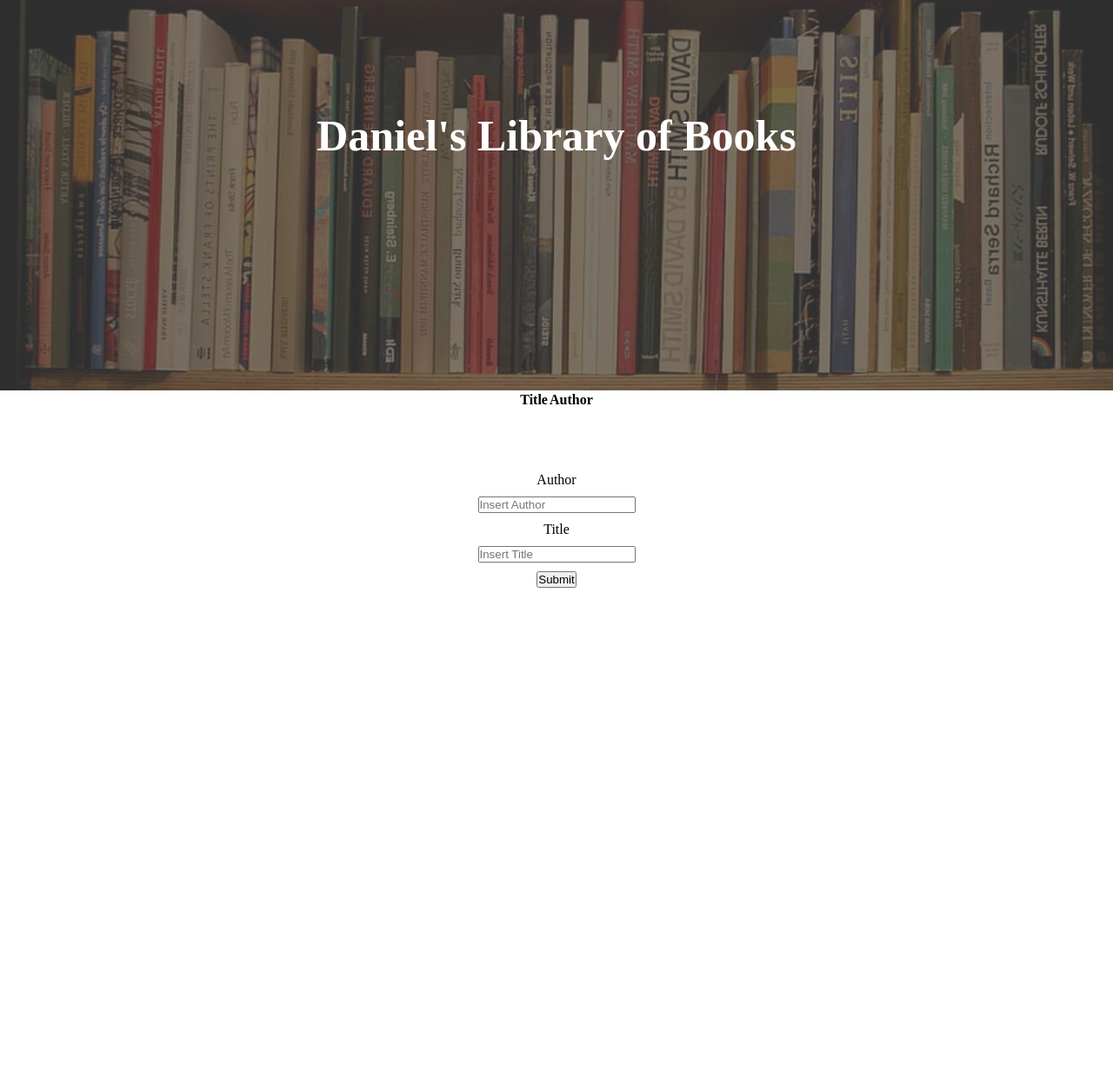
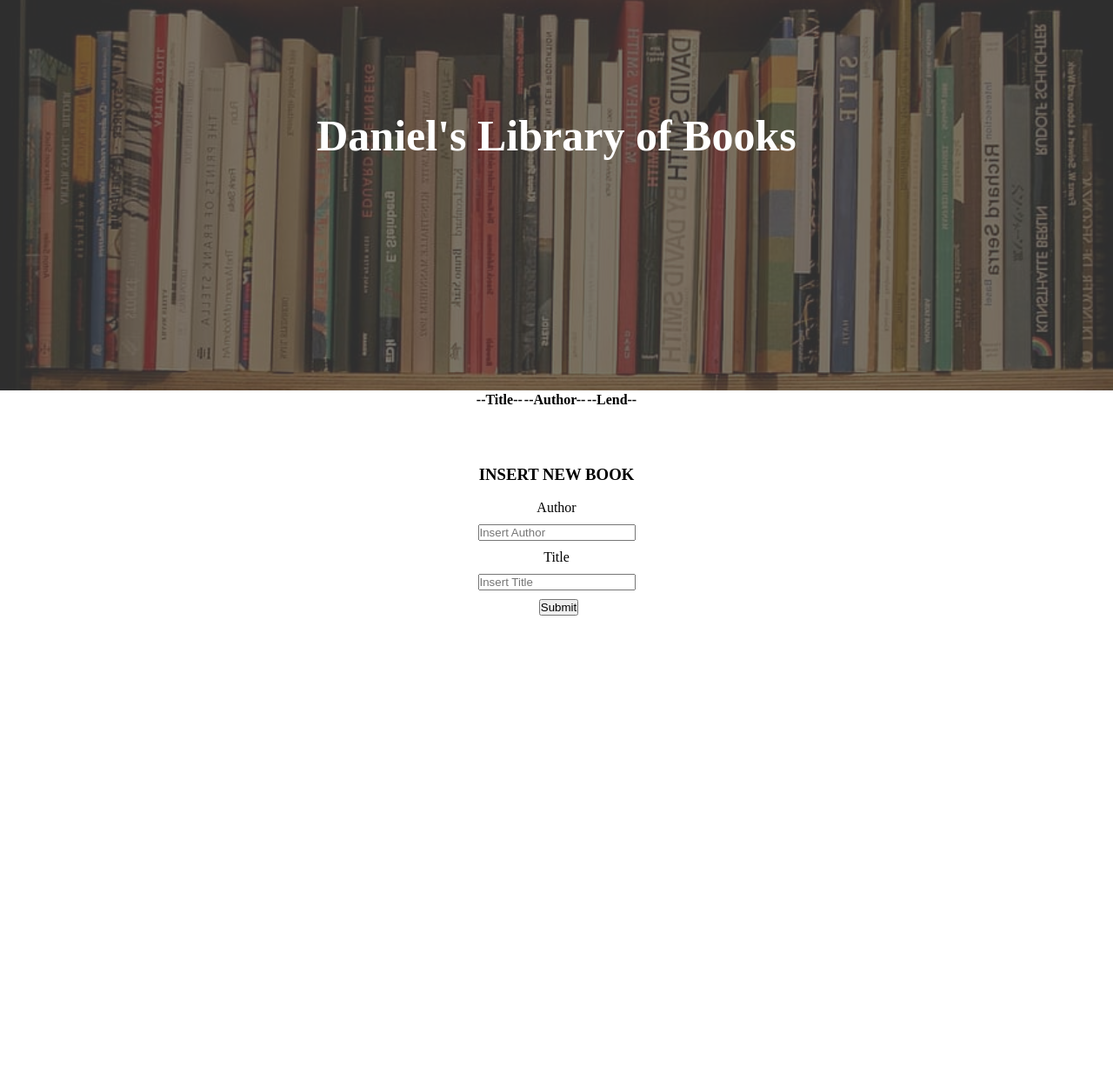
Before and after one commit to daniboi1232/schoolwebsite, a Flask app: page /library in a window 1280 px wide. Shown: the part 101-1350 px from the top of the page at 87% size. Run offline with Flask 2, Linux system fonts and the light colour scheme; data that the repository does not hold is empty; some libraries are stand-ins or nearby versions.

Commit message:
changing the layout and adding table with all books and loan button PT 1

```diff
--- a/app.py
+++ b/app.py
@@ -19,7 +19,7 @@ def get_db_connection():
 
 @app.route('/')
 def direct():
-    return render_template('index.html')
+    return redirect(url_for('login'))
 
 
 @app.route('/login', methods=['GET', 'POST'])
@@ -48,7 +48,10 @@ def login():
             session['username'] = account['username']
             session['password'] = account['password']
             # Redirect to home page
-            return render_template('main.html')
+            conn = get_db_connection()
+            title = conn.execute('SELECT * FROM books ORDER BY title').fetchall()
+            conn.close()
+            return redirect(url_for('library', info = title))
         else:
             # Account doesnt exist or username/password incorrect
             msg = 'Incorrect username/password!'
@@ -109,16 +112,16 @@ def aboutme():
     return render_template('aboutme.html')
 
 
-@app.route('/createaccount', methods=['GET','POST'])
-def createaccount():
+#@app.route('/createaccount', methods=['GET','POST'])
+#def createaccount():
     return render_template('createaccount.html')
 
 @app.route('/weirdo', methods=['GET','POST'])
 def weirdo():
     return render_template('spare.html')
 
-@app.route('/create', methods=['GET','POST'])
-def create():
+#@app.route('/create', methods=['GET','POST'])
+#def create():
     if request.method == 'POST':
         username = request.form['uname']
         password = request.form['psw']
@@ -201,7 +204,9 @@ def borrowers():
     return render_template('spare.html')
 
 
-
+@app.route('/loan', methods=['GET','POST'])
+def loan():
+    return render_template('spare.html')
 
         #if lname in search or fname in search:
             #return render_template('spare.html', info = search)
@@ -209,10 +214,9 @@ def borrowers():
             #return render_template('main.html')
 
 
-
 #@app.route('/search/<term>')
 #def search(term):
-    conn = get_db_connection()
+    #conn = get_db_connection()
 
 #getting rid of port 5000 in the url
 if __name__ == "__main__":
--- a/static/css/styles.css
+++ b/static/css/styles.css
@@ -152,3 +152,6 @@ table{
   margin-left: auto;
   margin-right: auto;
 }
+button{
+  margin-left: 5px;
+}
--- a/templates/index.html
+++ b/templates/index.html
@@ -56,9 +56,9 @@
           </div>
           <br>
 
-          <form action="createaccount" method="POST">
+          <!--<form action="createaccount" method="POST">
             <button type="submit">Create Account</button>
-          </form>
+          </form> -->
         </div>
       </div>
     </div>
--- a/templates/library.html
+++ b/templates/library.html
@@ -33,16 +33,23 @@
     <div class="wrapper">
         <table class="librarycontents" style="text-align: center;">
             <tr>
-                <th>Title</th><th>Author</th>
+                <th>--Title--</th><th>--Author--</th><th>--Lend--</th>
             </tr>
         {% for title in info %}
             <tr>
                 <td>{{ title['title']}}</td>
                 <td>{{ title['author']}}</td>
+                <td>
+                <a href="/borrowbook">
+                    <img src="/static/css/images/thumb.png" style="width: 20px; height: 20px;">
+                </a>
+                </td>
             </tr>
         {% endfor %}
         </table>
-        <br><br><br><br>
+        <br><br><br>
+        <h3>INSERT NEW BOOK</h3>
+        <br>
         <form action="addbook" method="post">
             <label for="title">Author</label>
             <br>
--- a/templates/spare.html
+++ b/templates/spare.html
@@ -160,3 +160,5 @@ def login():
 
     return redirect(url_for('borrowbook'))
     <link rel="icon" href="/static/css/images/amongus.png">
+    href={{url_for('loan')}}
+    {{ title['title']}}
```
Also changed, not shown: static/css/images/thumb.png (added), 2 other files.
